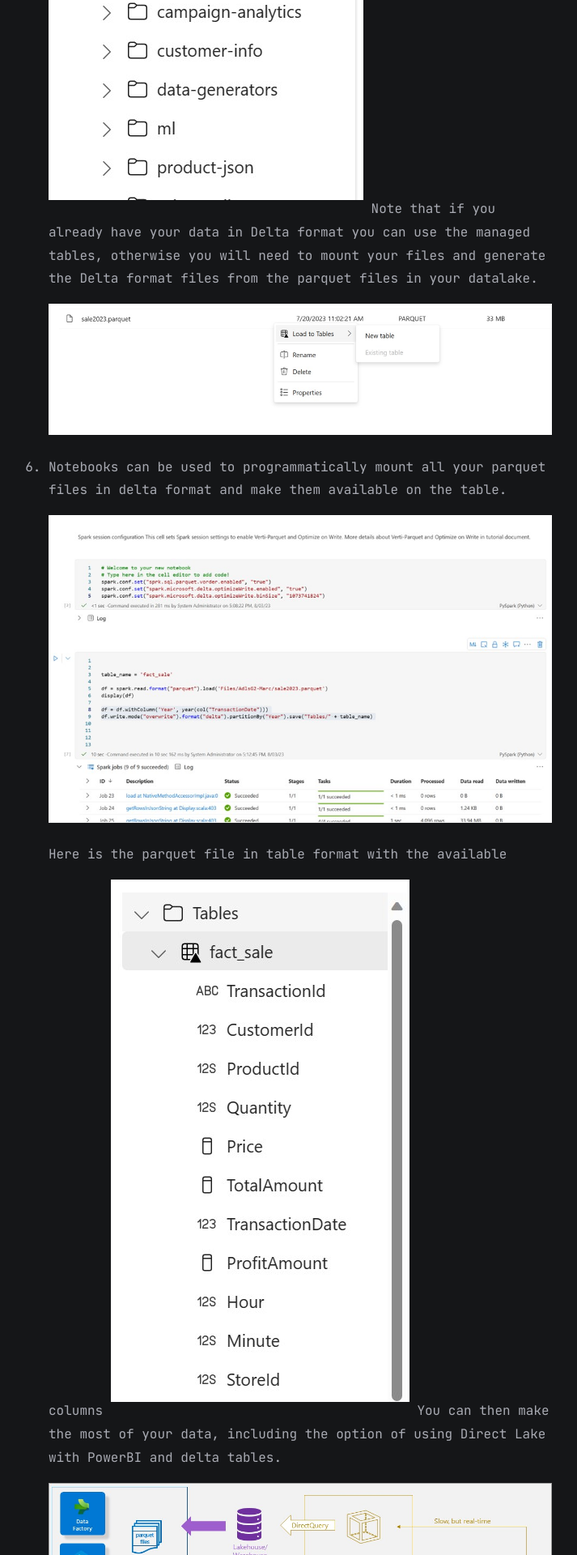
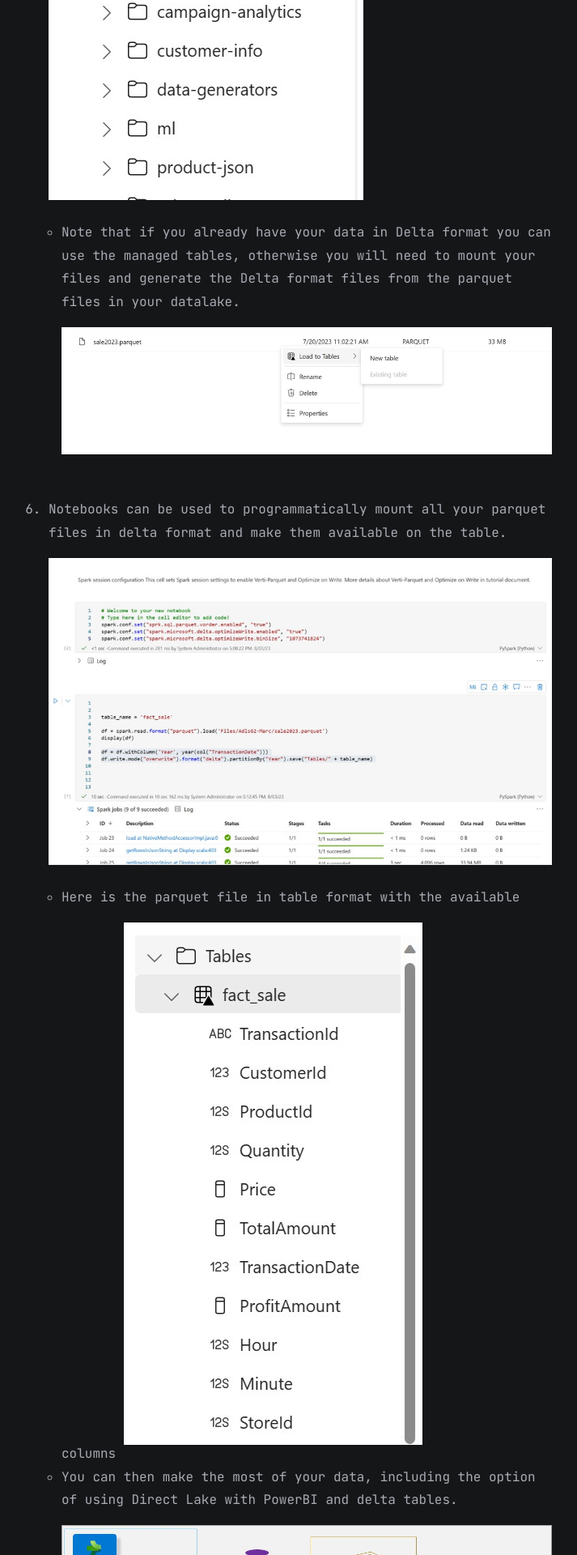
Before and after one commit to marc-hadjeje/marc-hadjeje.github.io, a Jekyll site: the page built from all_collections/_posts/2023-08-07-Fabric shorcut migration.md, in a window 1280 px wide. Shown: the part 4103-6023 px from the top of the page at 81% size, without its empty margins (283-996 px from the left). Built offline with Jekyll 4.4.1, drawn with Linux system fonts in a browser that asks for light colours.

```diff
--- a/all_collections/_posts/2023-08-07-Fabric shorcut migration.md
+++ b/all_collections/_posts/2023-08-07-Fabric shorcut migration.md
@@ -38,11 +38,11 @@ Before you start, you need to create a Fabric capacity in trial version using th
 ![New shortcut adlsg2](https://github.com/marc-hadjeje/marc-hadjeje.github.io/blob/main/assets/images/shortcutadlsg.jpg?raw=true)
 This is the tree structure of your datalake
 ![New shortcut adlsg2 list](https://github.com/marc-hadjeje/marc-hadjeje.github.io/blob/main/assets/images/shortcutlist.jpg?raw=true)
-Note that if you already have your data in Delta format you can use the managed tables, otherwise you will need to mount your files and generate the Delta format files from the parquet files in your datalake.
+- Note that if you already have your data in Delta format you can use the managed tables, otherwise you will need to mount your files and generate the Delta format files from the parquet files in your datalake.
 ![New shortcut mount table](https://github.com/marc-hadjeje/marc-hadjeje.github.io/blob/main/assets/images/MountTable.jpg?raw=true)
 6. Notebooks can be used to programmatically mount all your parquet files in delta format and make them available on the table.
 ![New shortcut notebook](https://github.com/marc-hadjeje/marc-hadjeje.github.io/blob/main/assets/images/notebook.jpg?raw=true)
-Here is the parquet file in table format with the available columns
+- Here is the parquet file in table format with the available columns
 ![New shortcut table structure](https://github.com/marc-hadjeje/marc-hadjeje.github.io/blob/main/assets/images/fact_sales.jpg?raw=true)
-You can then make the most of your data, including the option of using Direct Lake with PowerBI and delta tables.
+- You can then make the most of your data, including the option of using Direct Lake with PowerBI and delta tables.
 ![New shortcut table structure](https://github.com/marc-hadjeje/marc-hadjeje.github.io/blob/main/assets/images/directlake-diagram.jpeg?raw=true)
```
